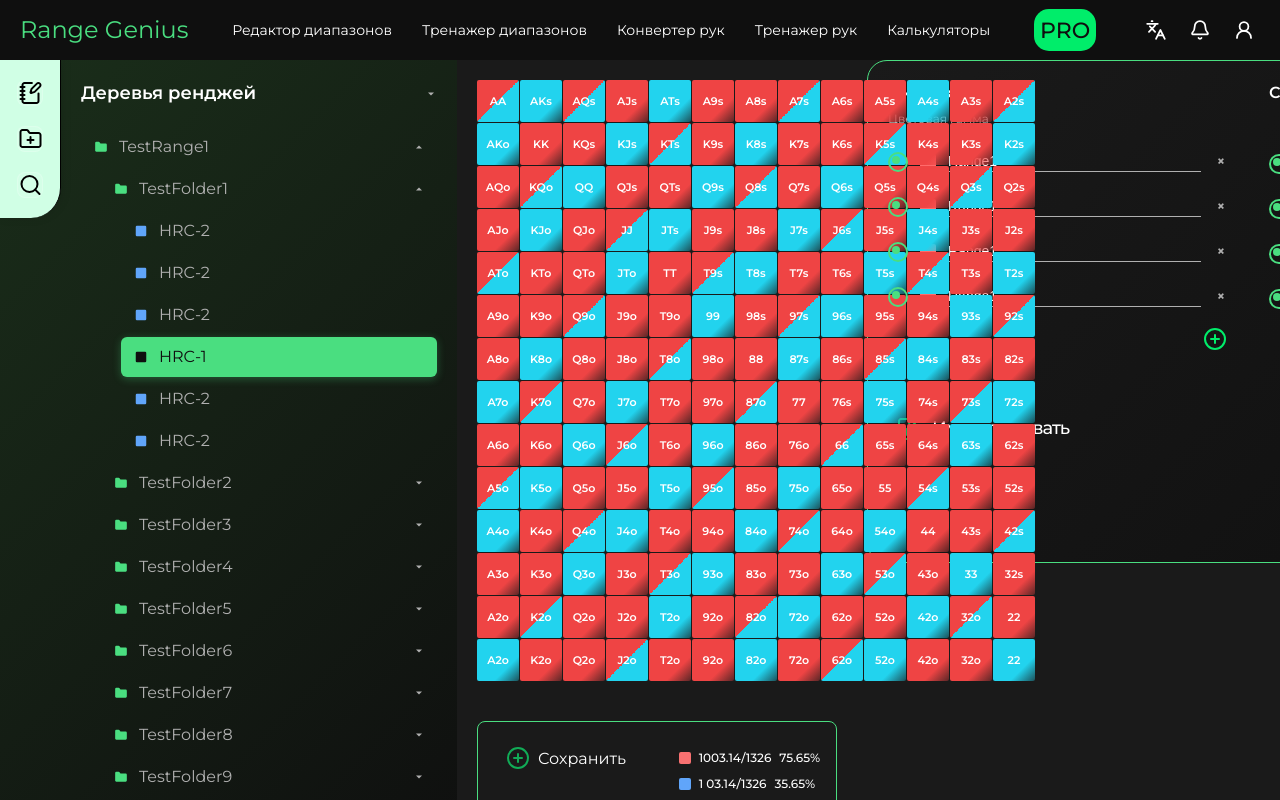
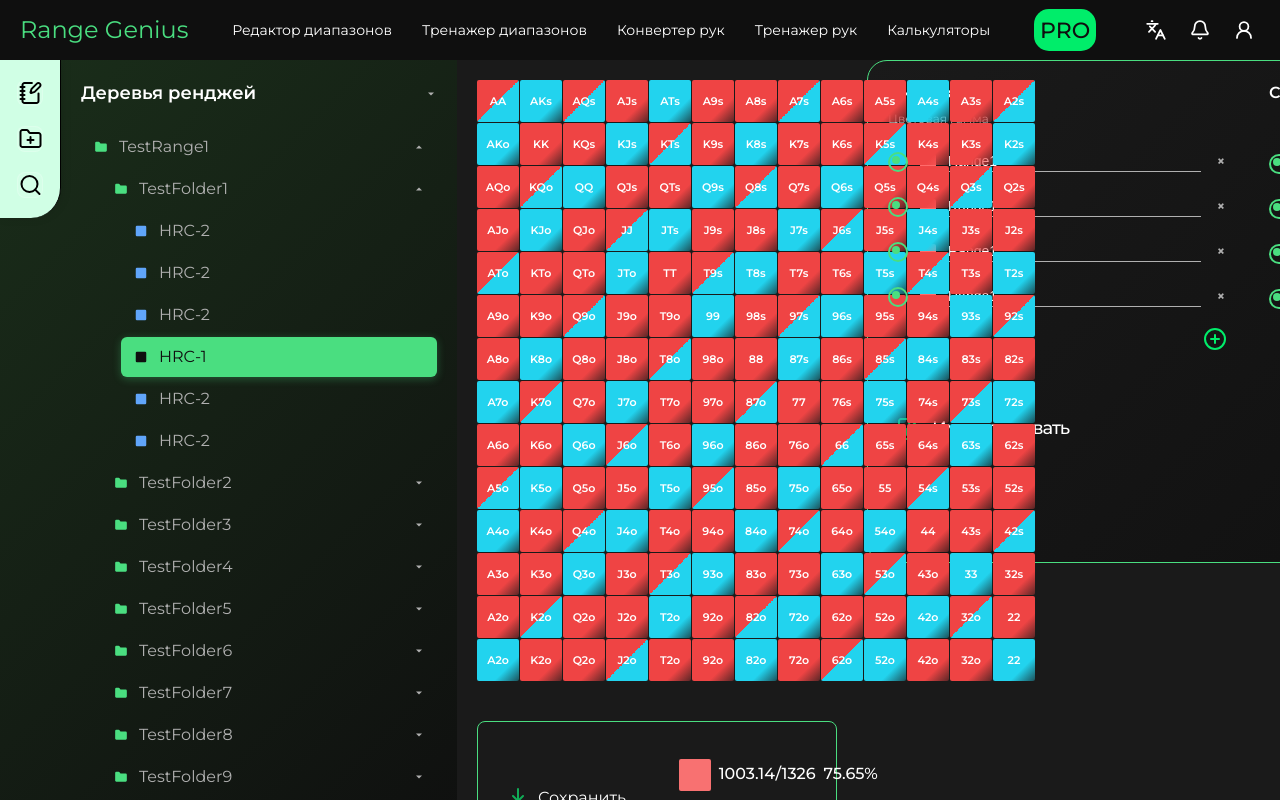
Before and after one commit to tRy-HaRd-tgn/RangeGenius, an Angular app: page / in a window 1280 px wide. Built offline with nearby package versions, Linux system fonts and the light colour scheme.

Commit message:
fix: fix bottom menu

```diff
--- a/src/app/components/bottom-controls/bottom-controls.component.html
+++ b/src/app/components/bottom-controls/bottom-controls.component.html
@@ -3,13 +3,13 @@
   <div class="actions-section">
     <button class="action-button">
       <div class="action-icon">
-        <img src="/BF.svg" alt="error">
+        <img src="/BS.svg" alt="error">
       </div>
       Сохранить
     </button>
     <button class="action-button">
       <div class="action-icon">
-        <img src="/BS.svg" alt="error">
+        <img src="/BF.svg" alt="error">
       </div>
       Тренировать
     </button>
--- a/src/app/components/bottom-controls/bottom-controls.component.scss
+++ b/src/app/components/bottom-controls/bottom-controls.component.scss
@@ -23,6 +23,7 @@
   align-items: center;
   gap: 20px;
   margin: 20px;
+  height: 171px;
 }
 
 .actions-section {
@@ -73,11 +74,12 @@
   display: flex;
   align-items: center;
   gap: 8px;
+  height: 41px !important;
 }
 
 .data-color {
-  width: 12px;
-  height: 12px;
+  width: 32px;
+  height: 32px;
   border-radius: 2px;
 
   &.red {
@@ -94,7 +96,13 @@
 }
 
 .data-text {
+
   font-size: 12px;
   color: var(--text-primary);
   font-weight: 500;
+  font-family: 'Montserrat';
+font-style: normal;
+font-weight: 500;
+font-size: 16px;
+line-height: 139%;
 }
```
